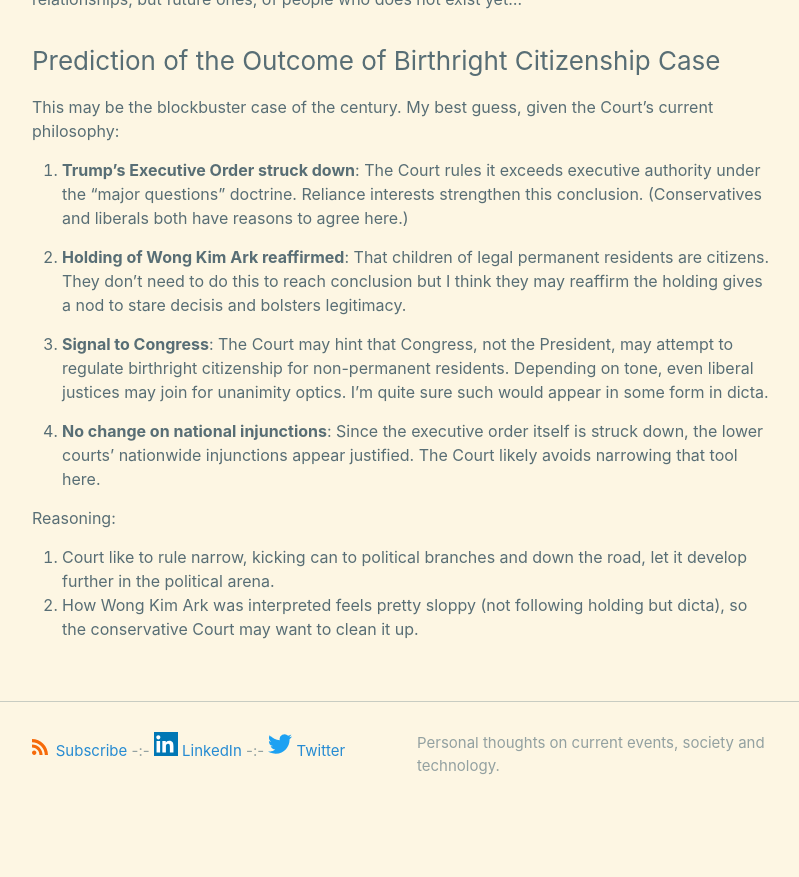
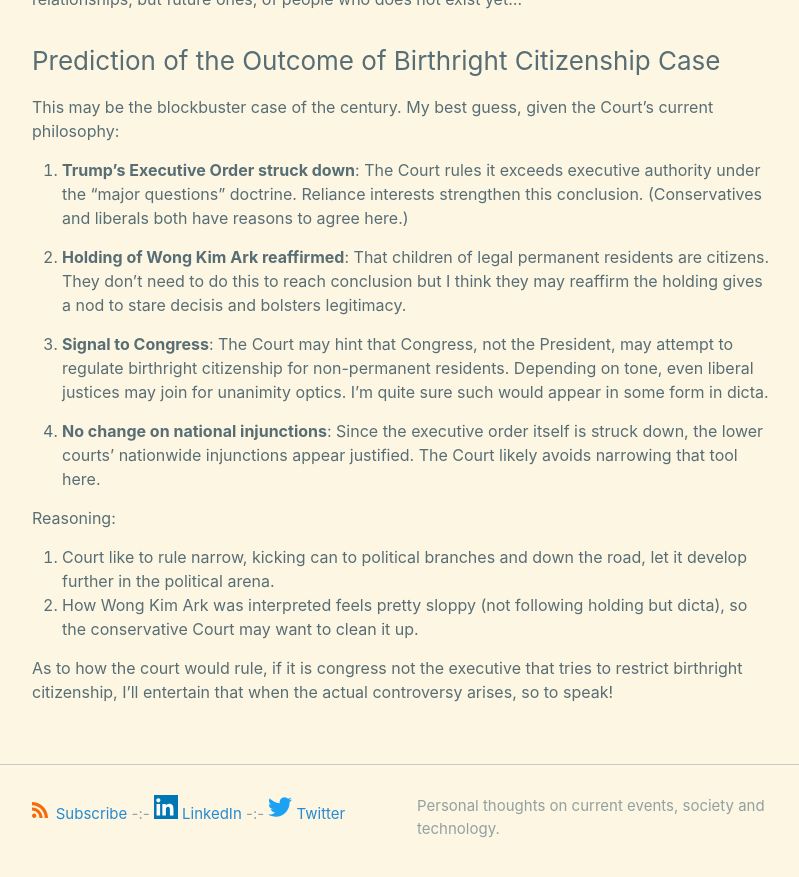
Before and after one commit to xianxu/xianxu.github.io, a Jekyll site: the page built from _posts/2025-09-27-birthright-citizenship-v2.markdown, in a window 1280 px wide and 900 px high, scrolled down 2286 px. Shown: the top 877 px of the window, without its empty margins (238-1037 px from the left). Built offline with Jekyll 4.4.1, drawn with Linux system fonts in a browser that asks for light colours; comment, search, counter and statistics services are not loaded; before the commit the page ends 3123 px from its top, so only the background shows below that.

Commit message:
Sync latest _posts from remote land

```diff
--- a/_posts/2025-09-27-birthright-citizenship-v2.markdown
+++ b/_posts/2025-09-27-birthright-citizenship-v2.markdown
@@ -78,3 +78,5 @@ Reasoning:
 
 1. Court like to rule narrow, kicking can to political branches and down the road, let it develop further in the political arena.
 2. How Wong Kim Ark was interpreted feels pretty sloppy (not following holding but dicta), so the conservative Court may want to clean it up.
+
+As to how the court would rule, if it is congress not the executive that tries to restrict birthright citizenship, I'll entertain that when the actual controversy arises, so to speak!
```
